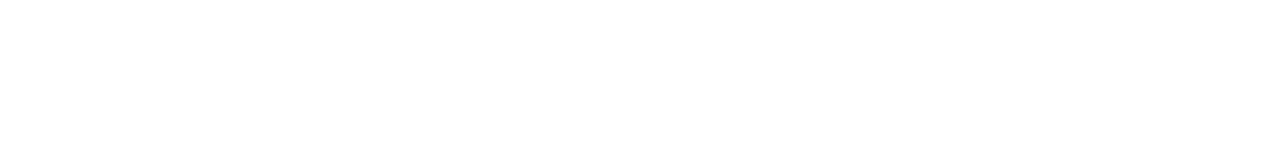
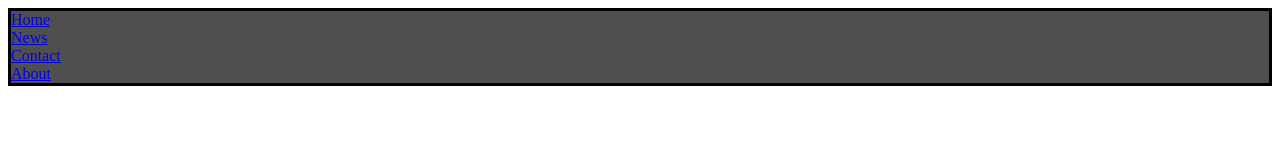
Before and after one commit to ActuallyMesfin/website, a plain HTML site: page index.html in a window 1280 px wide. Drawn offline with Linux system fonts and the light colour scheme.

Commit message:
stupid little shit

```diff
--- a/index.html
+++ b/index.html
@@ -7,6 +7,11 @@
     <title>Document</title>
 </head>
 <body>
-
+    <ul class="sum">
+        <li><a href="default.asp">Home</a></li>
+        <li><a href="news.asp">News</a></li>
+        <li><a href="contact.asp">Contact</a></li>
+        <li><a href="about.asp">About</a></li>
+      </ul>
 </body>
 </html>
--- a/style.css
+++ b/style.css
@@ -0,0 +1,12 @@
+ul {
+    list-style-type: none;
+    margin: 0;
+    padding: 0;
+  }
+.sum{
+    background-color: rgb(79, 79, 79);
+    border: solid black;
+}
+li{
+    border-radius: 5px;
+}
```
